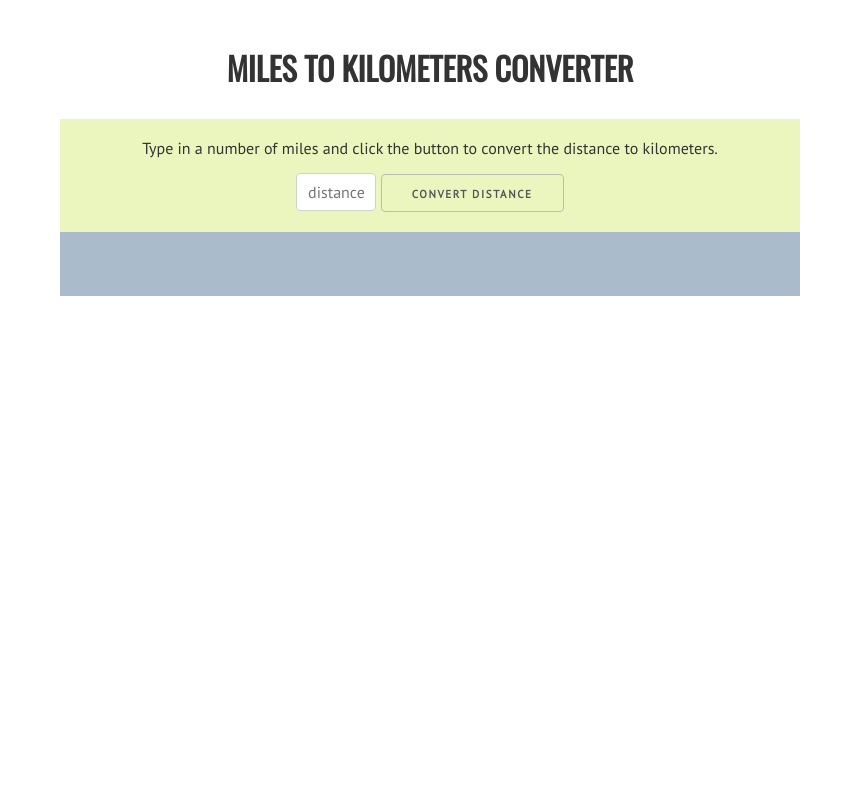
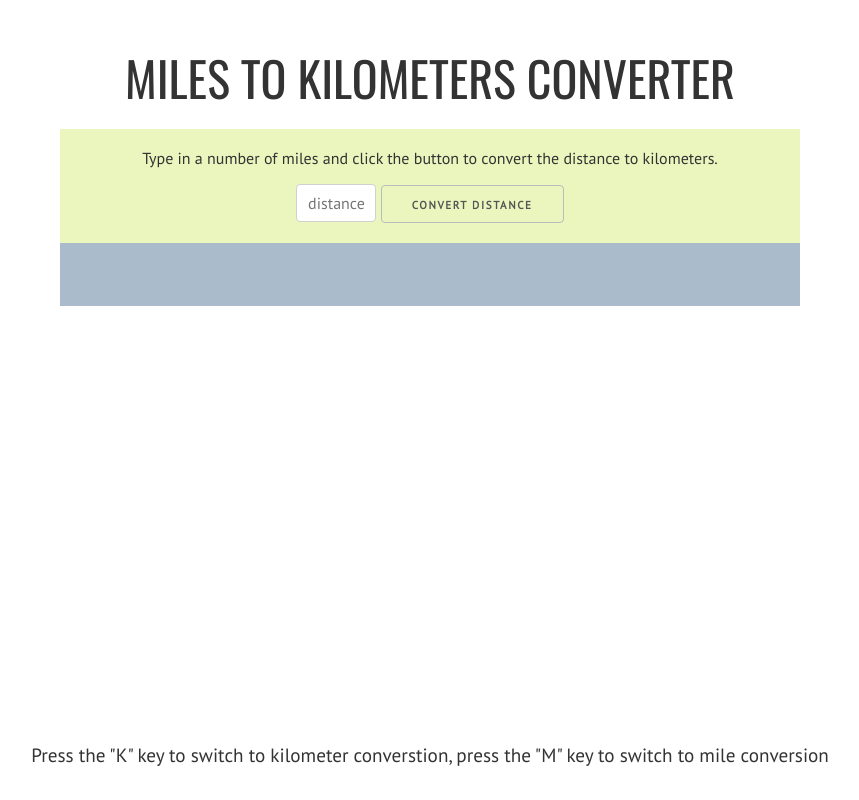
Before and after one commit to jolichien/jolichien.github.com, a plain HTML site: page des157-wi20/AdvancedConverter-Start/index.html in a window 1280 px wide. Shown: the whole page, without its empty margins (210-1069 px from the left). Drawn offline with nearby package versions, Linux system fonts and the light colour scheme.

Commit message:
oops wrong file

```diff
--- a/des157-wi20/AdvancedConverter-Start/index.html
+++ b/des157-wi20/AdvancedConverter-Start/index.html
@@ -2,7 +2,7 @@
 <html>
 <head>
 	<meta charset="UTF-8">
-	<title>Miles to Kilometers Converter</title>
+	<title>Distance Converter</title>
 
 	<!--/ /-------- Normalize CSS --------/ /-->
 	<link href="https://cdnjs.cloudflare.com/ajax/libs/normalize/8.0.1/normalize.min.css" rel="stylesheet">
@@ -30,8 +30,10 @@
         </form>
     </div>
     <div class="container bottom" id="answer">
-		<h2 class="invisible">Answer goes here</h2>
-	</div>
+    	<h2 class="invisible">Answer goes here</h2>
+    </div>
+
+    <p id="directions">Press the "K" key to switch to kilometer converstion, press the "M" key to switch to mile conversion</p>
 
 
 	<script>
@@ -99,5 +101,8 @@
 		});
 
 	</script>
+
+
 </body>
+
 </html>
--- a/des157-wi20/AdvancedConverter-Start/styles.css
+++ b/des157-wi20/AdvancedConverter-Start/styles.css
@@ -11,11 +11,13 @@ body {
 
 h1, h2, h3, h4 {
 	font-family: 'Oswald', sans-serif;
+	font-weight: 400;
 }
 
 h1 {
+	font-size:300%;
 	text-align:center;
-	margin-bottom: 1em;
+	margin-bottom:.5em;
 	text-transform:uppercase;
 }
 
@@ -24,7 +26,7 @@ h2 {
 }
 
 .invisible {
-  color:#AABCCC;
+	color:#AABCCC;
 }
 
 .container {
@@ -46,6 +48,16 @@ p {
 	margin-bottom:1em;
 }
 
+#directions {
+	position:absolute;
+	bottom:0;
+	left:0;
+	text-align:center;
+	font-size:120%;
+	padding:15px 0;
+	width:100%;
+}
+
 /* Forms
 –––––––––––––––––––––––––––––––––––––––––––––––––– */
 
@@ -59,19 +71,17 @@ input[type="text"] {
   box-sizing: border-box;
   text-align:center;
   width:80px;
- }
+  }
 
 input[type="text"]:focus{
   border: 1px solid #33C3F0;
-  outline: 0;
-}
+  outline: 0; }
 
-label {
+label{
   display: block;
   margin-bottom: .5rem;
   font-weight: 600;
 }
-
 
 
 /* Buttons
```
Also changed, not shown: 1 other file.
